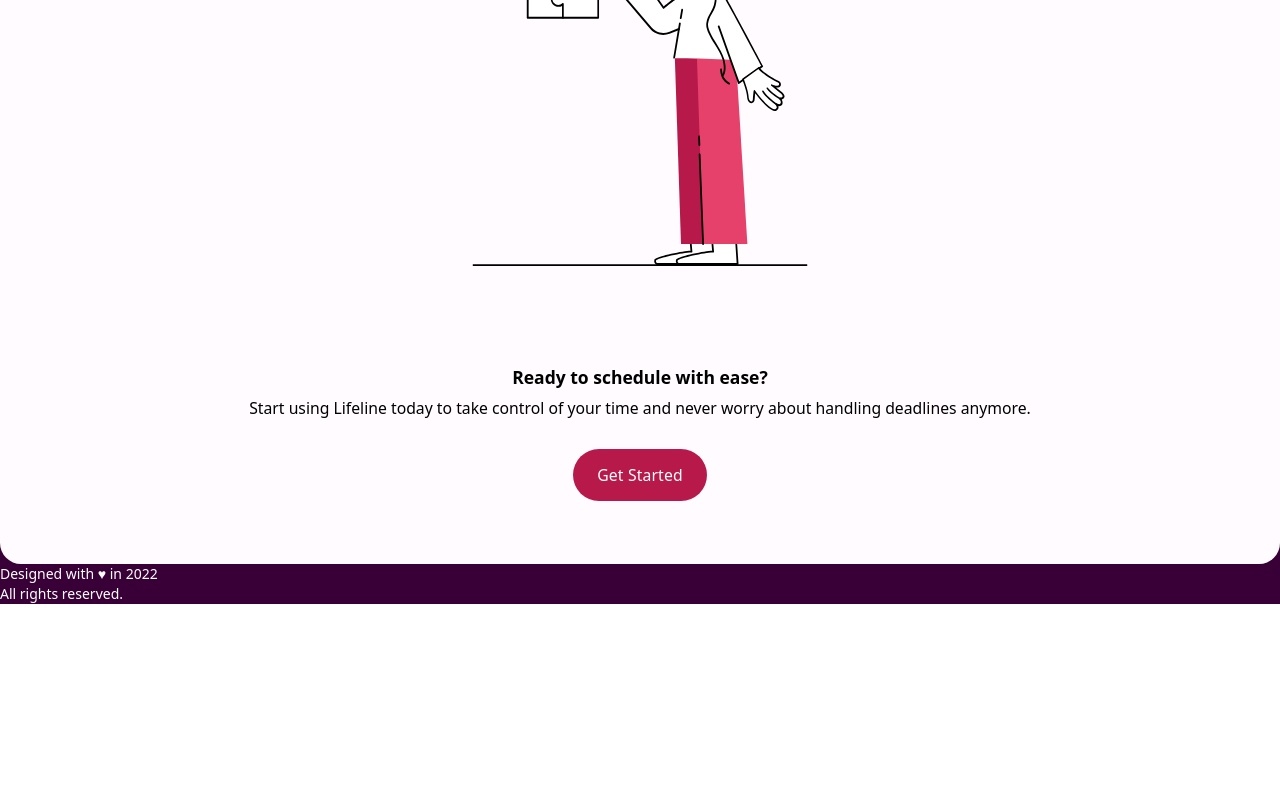
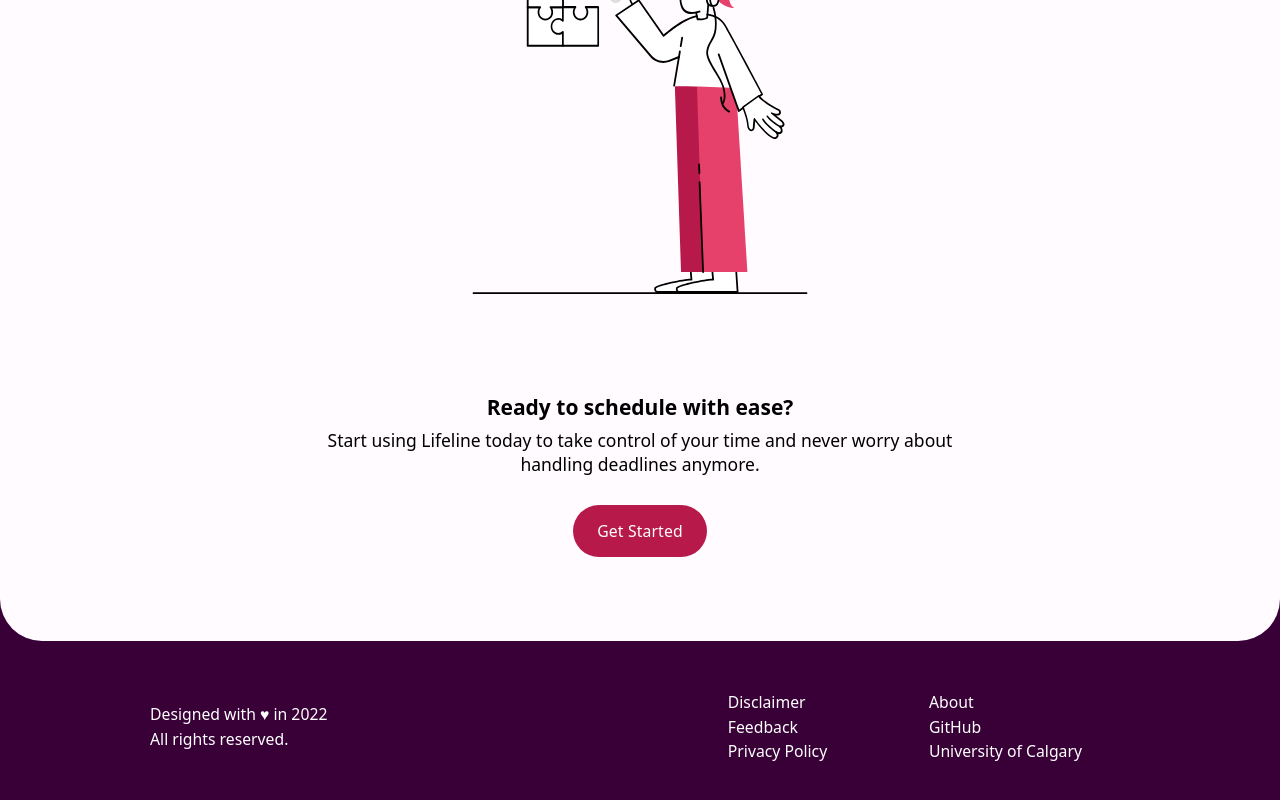
Before and after one commit to techstartucalgary/lifeline, a React (Create React App) app in the folder client/: page / in a window 1280 px wide. Shown: the part 1284-2084 px from the top of the page. Before the commit the page ends 1888 px from the top, so only its background shows below. Built offline with nearby package versions, Linux system fonts and the light colour scheme.

Commit message:
Refactor footer

```diff
--- a/client/src/index.css
+++ b/client/src/index.css
@@ -22,4 +22,5 @@
   user-select: none; */
   font-size: 14px;
   line-height: 1.43;
+  overflow-x: hidden;
 }
--- a/client/src/pages/Landing/Landing.tsx
+++ b/client/src/pages/Landing/Landing.tsx
@@ -71,8 +71,8 @@ export default function Landing() {
           >
             <div className="space-y-10 flex flex-col">
               <div className={classnames("font-bold", "text-4xl sm:text-5xl md:text-6xl xl:text-6xl")}>
-                <div className="whitespace-nowrap">A better way to </div>
-                <div className={classnames("text-primary-50 title-highlight whitespace-nowrap", "pb-2 sm:pt-1")}>organize deadlines</div>
+                <div className="sm:whitespace-nowrap">A better way to </div>
+                <div className={classnames("text-primary-50 title-highlight sm:whitespace-nowrap", "pb-2 sm:pt-1")}>organize deadlines</div>
               </div>
 
               <div className={classnames("mr-8 sm:mr-0 lg:mr-20", "text-md sm:text-lg md:text-xl lg:text-xl")}>
@@ -126,7 +126,7 @@ export default function Landing() {
               "flex justify-center lg:justify-start",
             )}
           >
-            <img src={illustration19} alt="illustration of two boys discussing ideas over calendar" className=" w-11/12 lg:w-full max-w-sm lg:max-w-none" />
+            <img src={illustration19} alt="illustration of two boys discussing ideas over calendar" className="w-10/12 lg:w-full max-w-md lg:max-w-none" />
           </div>
 
           {/* Right section */}
@@ -154,15 +154,17 @@ export default function Landing() {
           )}
         >
           <div className="space-y-2">
-            <p className="text-md sm:text-lg md:text-xl lg:text-xl leading-6 font-semibold">
+            <p className="text-xl sm:text-xl md:text-2xl lg:text-2xl leading-6 font-semibold">
               Easily integrates into your favourite calendar
             </p>
-            <p className="text-sm sm:text-md md:text-lg lg:text-lg">
+            <div className="flex justify-center text-md sm:text-lg md:text-xl lg:text-xl">
+              <p className="lg:w-8/12">
                 Lifeline generates your schedule in a convenient format, allowing you
                 to comfortably share calendar information. Import your schedule
                 details into a digital calendar such as Microsoft Outlook, Google
                 Calendar, or Apple Calendar.
               </p>
+            </div>
           </div>
 
           <div className="mt-8 flex justify-center">
@@ -179,20 +181,22 @@ export default function Landing() {
             )}
           >
             <div className="space-y-2">
-              <p className="text-md sm:text-lg md:text-xl lg:text-xl leading-6 font-semibold">
+              <p className="text-xl sm:text-xl md:text-2xl lg:text-2xl leading-6 font-semibold">
                 Ready to schedule with ease?
               </p>
-              <p className="text-sm sm:text-md md:text-lg lg:text-lg">
+              <div className="flex justify-center text-md sm:text-lg md:text-xl lg:text-xl">
+                <p className="lg:w-8/12">
                   Start using Lifeline today to take control of your time and never
                   worry about handling deadlines anymore.
                 </p>
+              </div>
             </div>
           </div>
 
           <div className="sticky bottom-0 sm:relative">
             <div
               className={classnames(
-                "flex justify-center py-8",
+                "flex justify-center pt-8 pb-4",
                 "text-md sm:text-lg",
               )}
             >
@@ -202,11 +206,39 @@ export default function Landing() {
         </>
       </div>
 
-
+      {/* Footer */}
       <div className="bg-on-secondary-container text-white">
-        <div className="bg-sys-background rounded-b-3xl h-10"></div>
-        Designed with &hearts; in 2022
-        <span className="block">All rights reserved.</span>
+        <div className="bg-sys-background rounded-b-[3rem] h-10 sm:h-16 lg:h-20"></div>
+      </div>
+      <div className="bg-on-secondary-container text-white font-body font-light text-lg">
+        <div
+          className={classnames(
+            "gap-3 grid max-w-7xl mx-auto",
+            "px-5 sm:px-14 md:px-16 lg:px-20 pt-14 pb-16",
+            "grid-cols-4 sm:grid-cols-8 md:grid-cols-8 lg:grid-cols-12"
+          )}
+        >
+          <div className="col-span-7 flex flex-col justify-center">
+            <div>
+              <p>Designed with &hearts; in 2022</p>
+              <p className="block">All rights reserved.</p>
+            </div>
+          </div>
+          <div className="col-span-5">
+            <div className="grid grid-cols-2">
+              <div className="col-span-1">
+                <div>Disclaimer</div>
+                <div>Feedback</div>
+                <div>Privacy Policy</div>
+              </div>
+              <div className="col-span-1">
+                <div>About</div>
+                <div>GitHub</div>
+                <div>University of Calgary</div>
+              </div>
+            </div>
+          </div>
+        </div>
       </div>
     </>
   );
```
Lines whose indentation alone changed are shown as unchanged.
